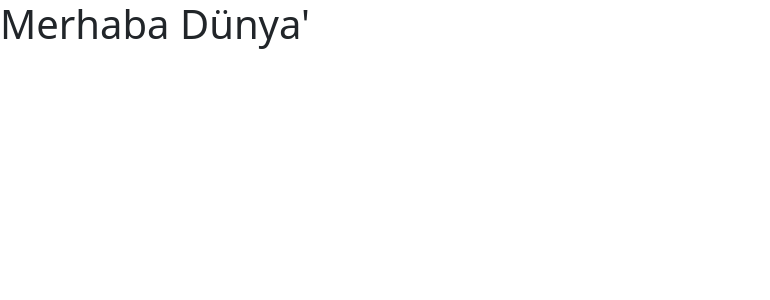
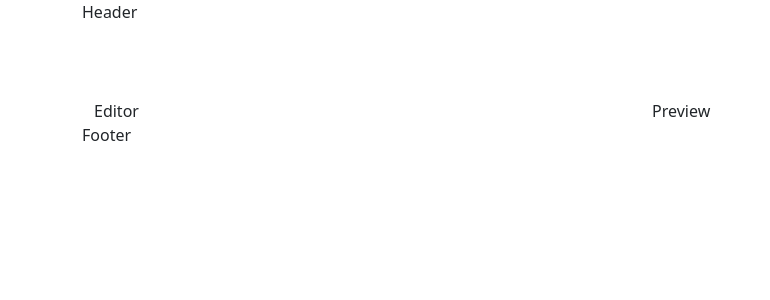
Before and after one commit to selamidemir/simple-markdown-editor, a React (Create React App) app: page / in a window 1280 px wide. Shown: the top 300 px of the page, without its empty margins (0-770 px from the left). Built offline with nearby package versions, Linux system fonts and the light colour scheme.

Commit message:
Create the skeletion of the theme

```diff
--- a/src/App.css
+++ b/src/App.css
@@ -1,3 +1,6 @@
 .App {
   text-align: center;
 }
+.header {
+  height: 99px;
+}
--- a/src/App.js
+++ b/src/App.js
@@ -1,11 +1,29 @@
 import 'bootstrap/dist/css/bootstrap.min.css';
+import { Col, Container, Row } from 'react-bootstrap';
 import './App.css';
+import Content from './component/Content';
+import Footer from './component/Footer';
+import Header from './component/Header';
 
 function App() {
   return (
-    <div>
-      <h1>Merhaba Dünya'</h1>
-    </div>
+    <Container>
+      <Row>
+        <Col>
+          <Header />
+        </Col>
+      </Row>
+      <Row>
+        <Col>
+          <Content />
+        </Col>
+      </Row>
+      <Row>
+        <Col>
+          <Footer />
+        </Col>
+      </Row>
+    </Container >
   );
 }
 
--- /dev/null
+++ b/src/component/Content.js
@@ -0,0 +1,17 @@
+import React from 'react';
+import { Col, Container, Row } from 'react-bootstrap';
+import Editor from './Editor';
+import Preview from './Preview';
+
+function Content() {
+  return (
+    <Container>
+        <Row>
+            <Col><Editor /></Col>
+            <Col><Preview /></Col>
+        </Row>
+    </Container>
+  )
+}
+
+export default Content;
--- /dev/null
+++ b/src/component/Editor.js
@@ -0,0 +1,9 @@
+import React from 'react';
+
+function Editor() {
+  return (
+    <div>Editor</div>
+  )
+}
+
+export default Editor;
--- /dev/null
+++ b/src/component/Footer.js
@@ -0,0 +1,9 @@
+import React from 'react';
+
+function Footer() {
+  return (
+    <div>Footer</div>
+  )
+}
+
+export default Footer;
--- /dev/null
+++ b/src/component/Header.js
@@ -0,0 +1,9 @@
+import React from 'react';
+
+function Header() {
+  return (
+    <div className='header'>Header</div>
+  )
+}
+
+export default Header;
--- /dev/null
+++ b/src/component/Preview.js
@@ -0,0 +1,9 @@
+import React from 'react';
+
+function Preview() {
+  return (
+    <div>Preview</div>
+  )
+}
+
+export default Preview;
--- a/src/index.js
+++ b/src/index.js
@@ -3,11 +3,15 @@ import ReactDOM from 'react-dom/client';
 import './index.css';
 import App from './App';
 import reportWebVitals from './reportWebVitals';
+import { Provider } from 'react-redux';
+import { store } from './redux/store';
 
 const root = ReactDOM.createRoot(document.getElementById('root'));
 root.render(
   <React.StrictMode>
-    <App />
+    <Provider store={store}>
+      <App />
+    </Provider>
   </React.StrictMode>
 );
 
--- /dev/null
+++ b/src/redux/editorSlice.js
@@ -0,0 +1,10 @@
+import { createSlice } from "@reduxjs/toolkit";
+
+export const editorSlice = createSlice({
+    name: 'editor',
+    initialState: {
+
+    }
+});
+
+export default editorSlice.reducer;
--- /dev/null
+++ b/src/redux/store.js
@@ -0,0 +1,8 @@
+import { configureStore } from "@reduxjs/toolkit";
+import EditorReducer from "./editorSlice";
+
+export const store = configureStore({
+    reducer: {
+        editor: EditorReducer,
+    }
+});
```
